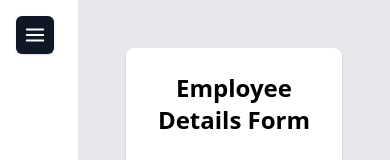
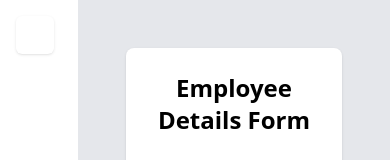
Before and after one commit to Akalyarajesh/OX_WEEKLY_TASKS, a React (Vite) app in the folder WEEK-4/tanstack-router-code-based/: page / in a window 390 px wide. Shown: the top 160 px of the page. Built offline with nearby package versions, Linux system fonts and the light colour scheme.

Commit message:
modified Sidebar.tsx

```diff
--- a/WEEK-4/tanstack-router-code-based/src/components/Sidebar.tsx
+++ b/WEEK-4/tanstack-router-code-based/src/components/Sidebar.tsx
@@ -40,7 +40,7 @@ const Sidebar = () => {
       {/*BURGER BUTTON (MOBILE)  */}
       <button
         onClick={() => setOpen(true)}
-        className="sm:hidden fixed top-4 left-4 z-50 text-white bg-gray-900 p-2 rounded-md shadow"
+        className="sm:hidden fixed top-4 left-4 z-50 text-white bg-white p-2 rounded-md shadow"
       >
         <FiMenu size={22} />
       </button>
```
